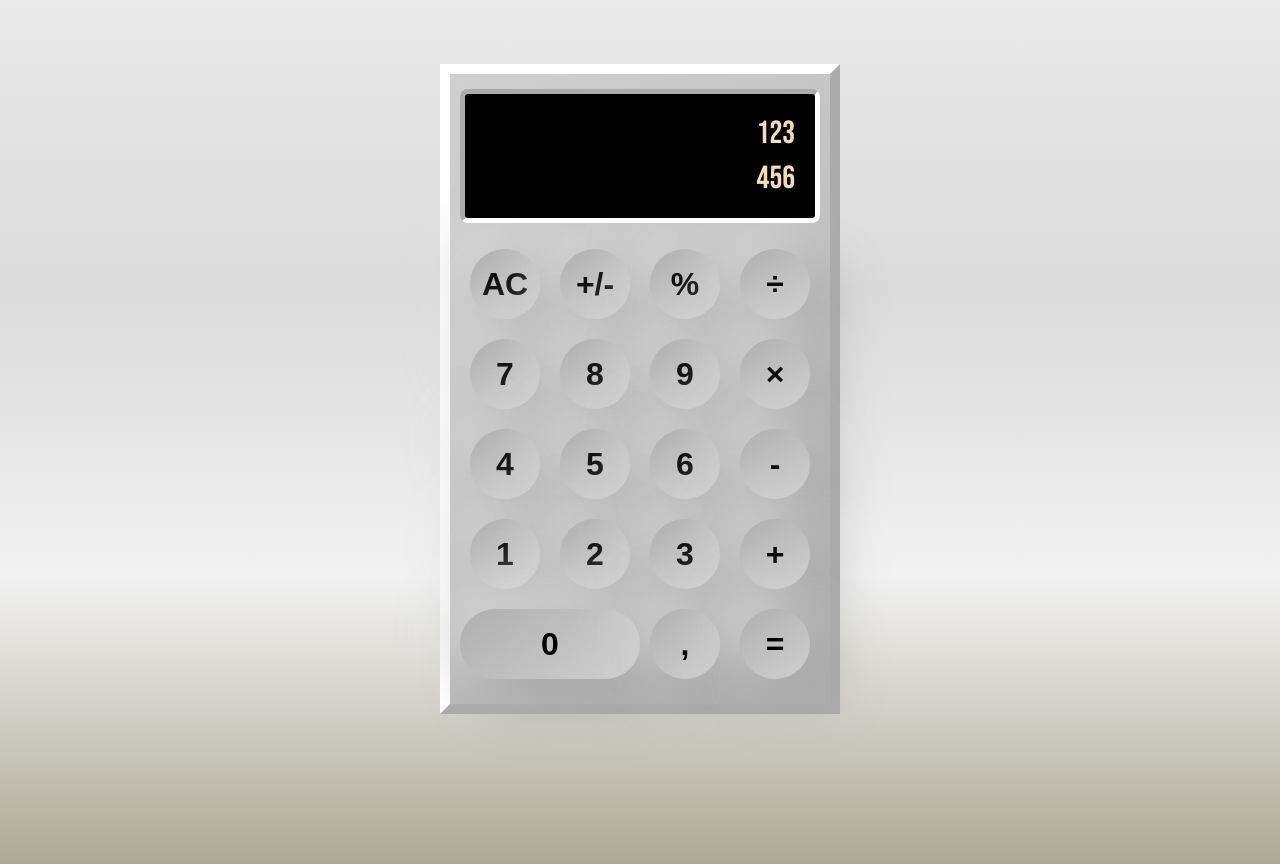
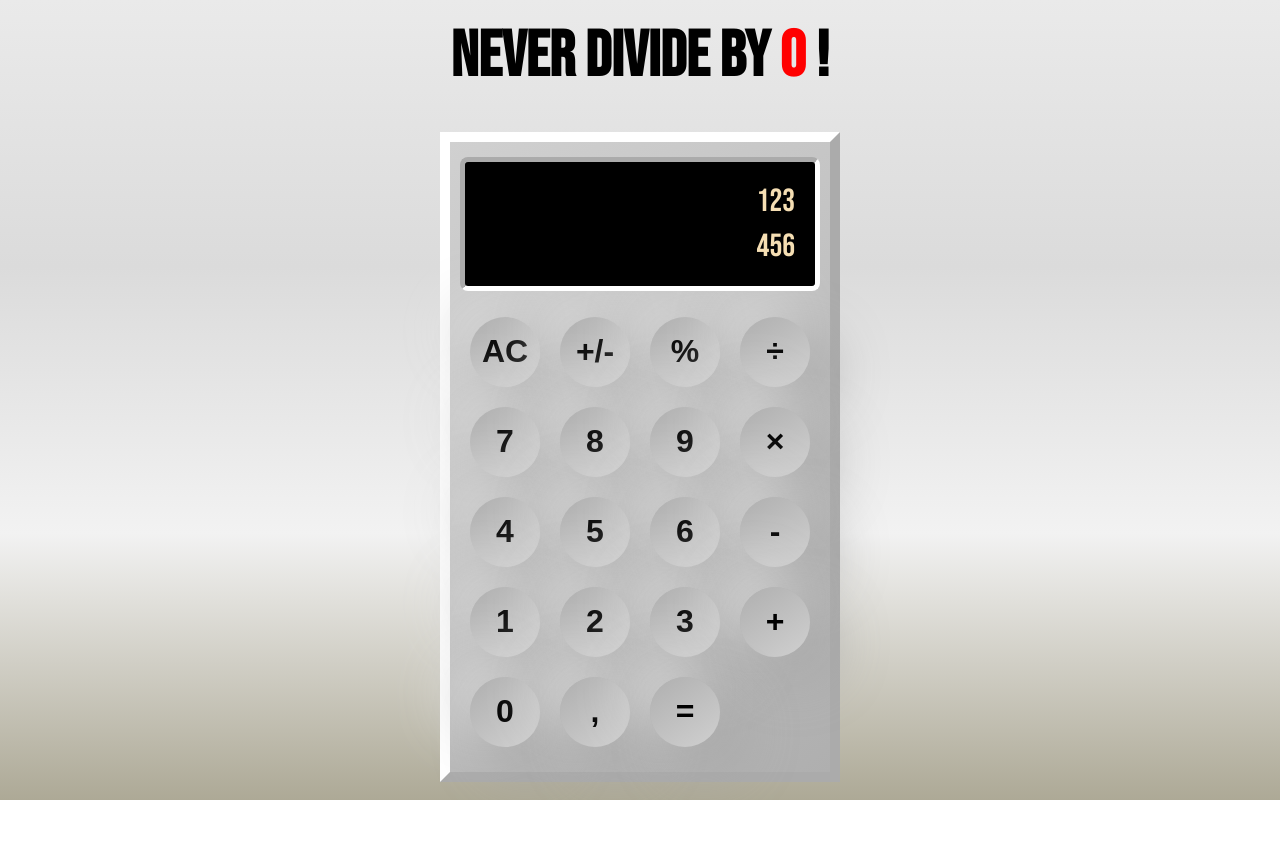
Before and after one commit to MandyNeumeyer/neumorphism_calculator, a plain HTML site: page index.html in a window 1280 px wide. After the commit the page ends 800 px from the top, so only its background shows below. Drawn offline with Linux system fonts and the light colour scheme.

Commit message:
cleaned up

```diff
--- a/index.html
+++ b/index.html
@@ -8,6 +8,7 @@
     <title>Calculator</title>
 </head>
 <body>
+    <h1>Never divide by <span class="red">0</span> !</h1>
     <div class="calculator-wrapper">
         <div class="calculator-output">
             <div class="previous-operand">123</div>
@@ -16,22 +17,22 @@
     <button>AC</button>
     <button>+/-</button>
     <button>%</button>
-    <button class="orange">÷</button>
+    <button>÷</button>
     <button>7</button>
     <button>8</button>
     <button>9</button>
-    <button class="orange">×</button>
+    <button>×</button>
     <button>4</button>
     <button>5</button>
     <button>6</button>
-    <button class="orange">-</button>
+    <button>-</button>
     <button>1</button>
     <button>2</button>
     <button>3</button>
-    <button class="orange">+</button>
-    <button class="span-two">0</button>
+    <button>+</button>
+    <button>0</button>
     <button>,</button>
-    <button class="orange">=</button>
+    <button>=</button>
     </div>
 </body>
 </html>
--- a/style.css
+++ b/style.css
@@ -9,6 +9,10 @@
 body{
     height:100vh;
     font-size: 2rem;
+    display: flex;
+    flex-direction: column;
+    justify-content:space-around;
+    align-items: center;
     font-family: 'Bebas Neue', cursive;
     background: #ADA996;  /* fallback for old browsers */
     background: -webkit-linear-gradient(to bottom, #EAEAEA, #DBDBDB, #F2F2F2, #ADA996);  /* Chrome 10-25, Safari 5.1-6 */
@@ -17,7 +21,6 @@ body{
 }
 
 .calculator-wrapper{
-    margin:5% auto;
     width:400px;
     min-height:650px;
     display: grid;
@@ -72,3 +75,6 @@ button.span-two{
     border:5px inset #fff;
     z-index:1;
 }
+.red{
+    color:red;
+}
```
